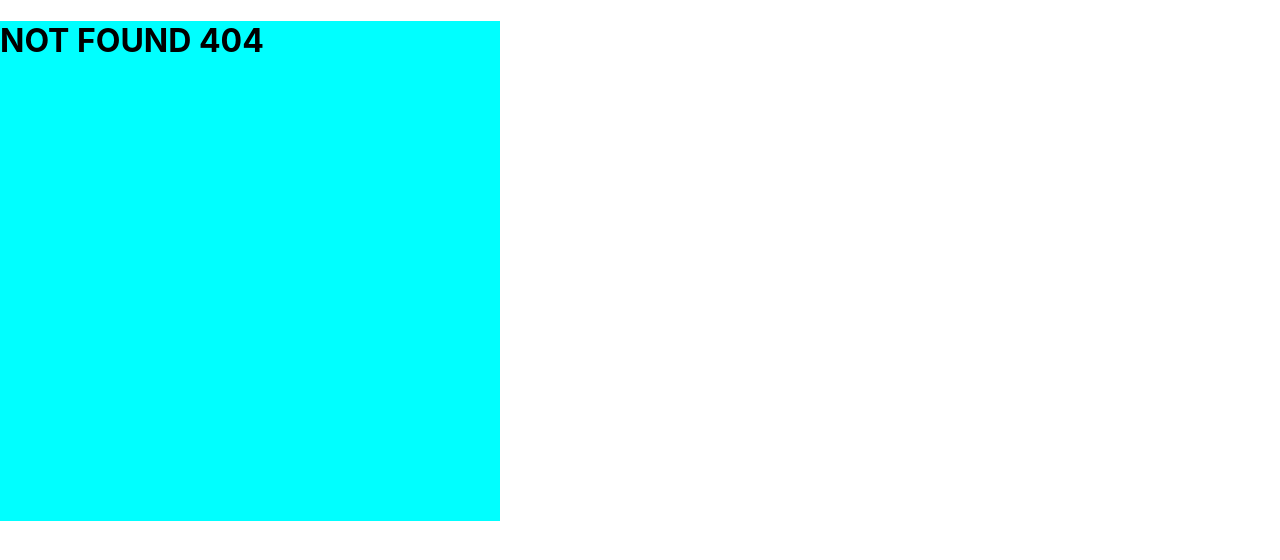
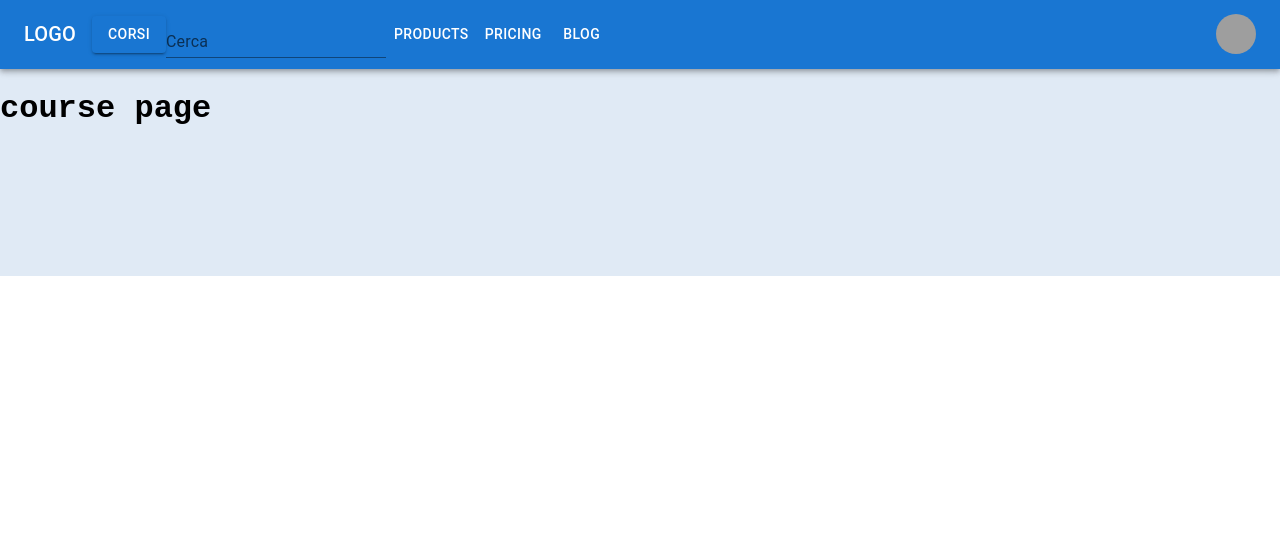
Before and after one commit to FedericoMich/FullStack-App-React, a React (Create React App) app: page /course in a window 1280 px wide. Before the commit this address had no page. Shown: the top 560 px of the page. Built offline with nearby package versions, Linux system fonts and the light colour scheme; grey boxes are pictures that could not be loaded; a web font is replaced by a local one.

Commit message:
BE v0.0.6 code review

```diff
--- a/src/api/apiRepos.tsx
+++ b/src/api/apiRepos.tsx
@@ -52,9 +52,8 @@ export const getUser = async () => {
 export const addUser = async (name:string,surname:string,repos:string) => {
     try {
         const url = process.env.REACT_APP_ADD_USER ? process.env.REACT_APP_ADD_USER  : ""
-        const response = await axios.post(
-            url, {nome: name, cognome: surname, repos: repos }
-        );
+        const data = {name: name, surname: surname, repos: repos };
+        const response = await axios.post(url, data);
         console.log(response.data)
         return  response.data ? response.data : undefined;
 
--- a/src/components/corso/corso.tsx
+++ /dev/null
@@ -1,15 +0,0 @@
-import {Button} from "@mui/material";
-import TextField from '@mui/material/TextField';
-import {Link} from "react-router-dom";
-
-
-export const CorsoButton=()=>{
-
-
-    return(
-        <>
-        <Link to="/corso"><Button variant="contained">Corsi</Button></Link>
-        <TextField id="standard-basic" label="Cerca" variant="standard" />
-            </>
-    )
-}
--- a/src/components/corsoPage/corsoPage.tsx
+++ /dev/null
@@ -1,9 +0,0 @@
-
-export const CorsoPage = () =>{
-
-    return (
-        <>
-            <div>PAGINA INSERISCI UTENTI DI UN CERTO CORSO</div>
-        </>
-    )
-}
--- /dev/null
+++ b/src/components/course/courseBtn.tsx
@@ -0,0 +1,15 @@
+import { Button } from "@mui/material";
+import TextField from '@mui/material/TextField';
+import { Link } from "react-router-dom";
+
+
+export const CourseBtn = () => {
+
+
+    return (
+        <>
+            <Link to="/course"><Button variant="contained">Corsi</Button></Link>
+            <TextField id="standard-basic" label="Cerca" variant="standard" />
+        </>
+    )
+}
--- a/src/components/home/home.tsx
+++ b/src/components/home/home.tsx
@@ -18,7 +18,7 @@ export const Home = () => {
     const [anno, setAnno] = useState('')
     const [titolo, setTitolo] = useState('')
 
-    const { createUser, loading, onError, UserAdd  } = useUser( name, surname, repos );
+    const { UserAdd  } = useUser( name, surname, repos );
 
 
     function handleNameChange(event: any) {
@@ -30,34 +30,14 @@ export const Home = () => {
     function handleReposChange(event: any) {
         setRepos(event.target.value)
     }
-
-
-
     function handleAnnoChange(event: any) {
         setAnno(event.target.value);
         console.log(anno);
     }
-
     function handleTitoloChange(event: any) {
         setTitolo(event.target.value);
         console.log(titolo);
     }
-
-
-    async function addStudent() {
-        const requestOptions = {
-            method: 'POST',
-            headers: { 'Content-Type': 'application/json' },
-            body: JSON.stringify({nome: name, cognome: surname, repos:repos })
-        };
-        let response = await fetch('http://localhost:9000/user/addStudent/', requestOptions)
-
-        if (response.status === 200) {
-            console.log("dajee")
-        }
-    }
-
-
 
     const handleChange = (e: React.FormEvent<HTMLInputElement>) => {
         const newValue = e.currentTarget.value;
--- a/src/components/logo/logo.tsx
+++ /dev/null
@@ -1,7 +0,0 @@
-export const Logo = () =>{
-    const logo = require('../../images/logo.png');
-    return(
-        <img alt='logo' style={{ width: 100 }} src={String(logo)} />
-    )
-
-}
--- a/src/components/myroutes.tsx
+++ b/src/components/myroutes.tsx
@@ -3,7 +3,7 @@ import { LoginPages } from '../pages/loginPages';
 import { NotFoundPages } from '../pages/notFoundPages';
 import { HomePages } from '../pages/homePages';
 import { BrowserRouter, Routes, Route } from "react-router-dom";
-import {CorsoPages} from "../pages/corsoPages";
+import {CoursePages} from "../pages/coursePages";
 
 export const Myroutes = () => {
 
@@ -12,7 +12,7 @@ export const Myroutes = () => {
             <Route path="/" element={<LoginPages />} />
             <Route path="/" element={<App />} >
                 <Route path="/home" element={<HomePages />} />
-                <Route path="/corso" element={<CorsoPages />} />
+                <Route path="/course" element={<CoursePages />} />
             </Route>
             <Route path="*" element={<NotFoundPages />} />
         </Routes >
--- a/src/layout/head/Head.tsx
+++ b/src/layout/head/Head.tsx
@@ -11,9 +11,7 @@ import Avatar from '@mui/material/Avatar';
 import Button from '@mui/material/Button';
 import Tooltip from '@mui/material/Tooltip';
 import MenuItem from '@mui/material/MenuItem';
-import {CorsoButton} from "../../components/corso/corso";
-import {Logo} from "../../components/logo/logo";
-import { Link } from "react-router-dom";
+import {CourseBtn} from "../../components/course/courseBtn";
 
 const pages = ['Products', 'Pricing', 'Blog'];
 const settings = ['Profile', 'Account', 'Dashboard', 'Logout'];
@@ -48,9 +46,8 @@ export const Head = () => {
             sx={{ mr: 2, display: { xs: 'none', md: 'flex' } }}
           >
             LOGO
-            <Logo/>
           </Typography>
-          <Link to="/corso"><CorsoButton/></Link>
+         <CourseBtn/>
           <Box sx={{ flexGrow: 1, display: { xs: 'flex', md: 'none' } }}>
             <IconButton
               size="large"
@@ -110,7 +107,7 @@ export const Head = () => {
           <Box sx={{ flexGrow: 0 }}>
             <Tooltip title="Open settings">
               <IconButton onClick={handleOpenUserMenu} sx={{ p: 0 }}>
-                <Avatar alt="Remy Sharp" src="/static/images/avatar/2.jpg" />
+                <Avatar alt="Z" src="/static/images/avatar/2.jpg" />
               </IconButton>
             </Tooltip>
             <Menu
--- a/src/pages/corsoPages.tsx
+++ /dev/null
@@ -1,7 +0,0 @@
-import {CorsoPage} from "../components/corsoPage/corsoPage";
-
-export const CorsoPages = () =>{
-    return(
-        <CorsoPage/>
-    )
-}
--- /dev/null
+++ b/src/pages/coursePages.tsx
@@ -0,0 +1,6 @@
+
+export const CoursePages = () =>{
+    return(
+        <h1>course page</h1>
+    )
+}
```
